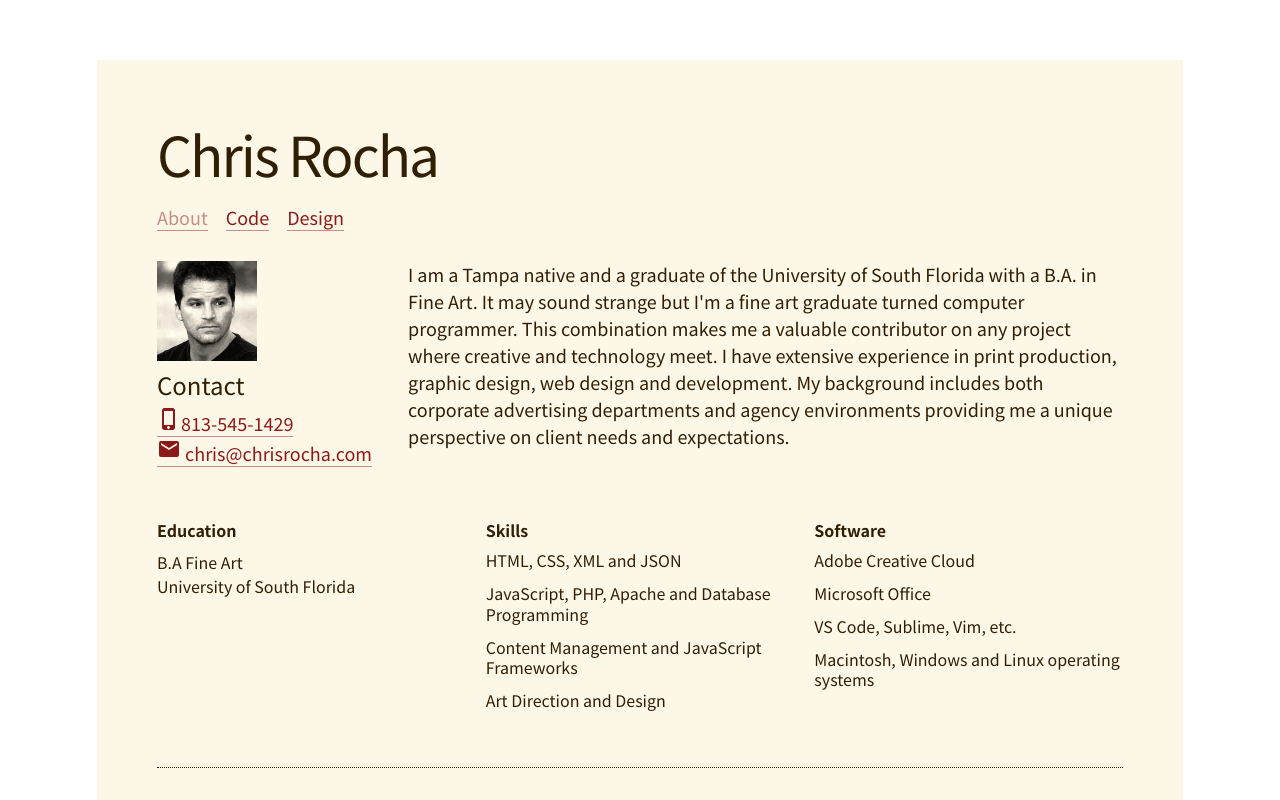
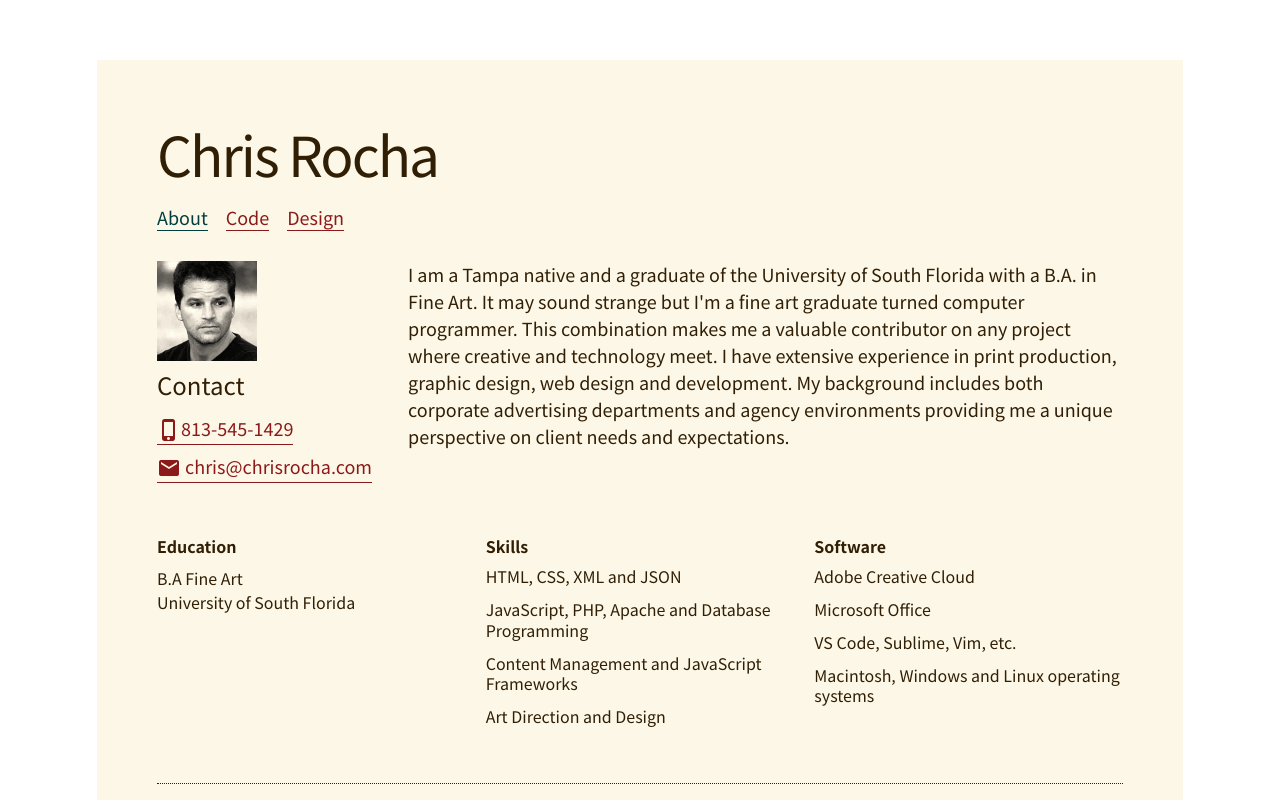
Before and after one commit to chris-rocha/react-resume2021, a React (Create React App) app: page / in a window 1280 px wide. Shown: the top 800 px of the page. Built offline with nearby package versions, Linux system fonts and the light colour scheme.

Commit message:
address some lighthouse issues

```diff
--- a/public/index.html
+++ b/public/index.html
@@ -14,10 +14,6 @@
     <link rel="apple-touch-icon" sizes="114x114" href="%PUBLIC_URL%/images/apple-touch-icon-114x114.png">
     <link rel="apple-touch-icon" sizes="144x144" href="%PUBLIC_URL%/images/apple-touch-icon-144x144.png">
     <title>Chris Rocha</title>
-    <!--
-      manifest.json provides metadata used when your web app is installed on a
-      user's mobile device or desktop. See https://developers.google.com/web/fundamentals/web-app-manifest/
-    -->
     <link rel="manifest" href="%PUBLIC_URL%/manifest.json" />
   </head>
   <body>
--- a/src/index.css
+++ /dev/null
@@ -1,13 +0,0 @@
-body {
-  margin: 0;
-  font-family: -apple-system, BlinkMacSystemFont, 'Segoe UI', 'Roboto', 'Oxygen',
-    'Ubuntu', 'Cantarell', 'Fira Sans', 'Droid Sans', 'Helvetica Neue',
-    sans-serif;
-  -webkit-font-smoothing: antialiased;
-  -moz-osx-font-smoothing: grayscale;
-}
-
-code {
-  font-family: source-code-pro, Menlo, Monaco, Consolas, 'Courier New',
-    monospace;
-}
--- a/src/pages/About.js
+++ b/src/pages/About.js
@@ -11,10 +11,10 @@ export default class About extends Component {
                                     <source srcSet="/images/chris.webp" type="image/webp" />
                                     <img loading="lazy" height="100" width="100" src="/images/chris.jpg" alt="Chris Rocha" title="Chris Rocha" className="pic scale-with-grid" />
                             </picture>
-                            <h5>Contact</h5>
-                            <p className="remove-bottom"><a href="tel:813-545-1429"><span className="material-icons">phone_iphone</span>
+                            <h2 className="heading5">Contact</h2>
+                            <p className="remove-bottom"><a className="contact" href="tel:813-545-1429"><span className="material-icons">phone_iphone</span>
                             813-545-1429</a></p>
-                            <p><a className="email" href="mailto:chris@chrisrocha.com"><span className="material-icons">email</span> chris@chrisrocha.com</a></p>
+                            <p><a className="contact email" href="mailto:chris@chrisrocha.com"><span className="material-icons">email</span> chris@chrisrocha.com</a></p>
                         </div>
                 </div>
 
--- a/src/pages/Code.js
+++ b/src/pages/Code.js
@@ -36,7 +36,7 @@ export default class Code extends Component {
                                 <a href={ code.link } target="_blank" rel="noreferrer">
                                     <img loading="lazy" src={ code.thumb } width="300" height="240" className="scale-with-grid" alt="" />
                                     <div className="caption">
-                                        <h4>{ code.title }</h4>
+                                        <h2 className="heading4">{ code.title }</h2>
                                         <div className="details">{ code.details }</div>
                                     </div>
                                 </a>
--- a/src/pages/Design.js
+++ b/src/pages/Design.js
@@ -29,7 +29,7 @@ export default class Design extends Component {
                             <li key={design.id} className="animate__animated animate__faster animate__zoomIn" style={{"animationDelay":`${design.id*20}ms`}}>
                                 <img loading="lazy" width="174" height="140" className="scale-with-grid" src={ design.file } alt={ design.type } />
                                 <div className="caption">
-                                <h4>{ design.type }</h4>
+                                <h2 className="heading4">{ design.type }</h2>
                                 </div>
                             </li>
                         )}
--- a/src/scss/_base.scss
+++ b/src/scss/_base.scss
@@ -41,11 +41,13 @@ h1,
 h2,
 h3,
 h4,
+.heading4,
 h5,
+.heading5,
 h6 {
   font: {
     family: $headingFamily;
-    weight: 400;
+    weight: $fontWeight;
   }
   line-height: 1.2;
   margin-bottom: $fontSize;
@@ -62,7 +64,9 @@ h1,
 h2,
 h3,
 h4,
+.heading4,
 h5,
+.heading5,
 h6 {
   a, a:visited {
     background-image: none;
@@ -94,12 +98,16 @@ h3 {
   line-height: 1.1;
   margin-bottom: 8px;
 }
-h4 {
+h4,
+.heading4 {
+  font-weight: $fontWeight;
   font-size: 26px;
   line-height: 1.15;
   margin-bottom: 8px;
 }
-h5 {
+h5,
+.heading5 {
+  font-weight: $fontWeight;
   font-size: 24px;
   line-height: 1.15;
   margin-bottom: 8px;
@@ -185,7 +193,7 @@ a:visited {
   color: $linkColor;
   text-decoration: $linkDecoration;
   outline: 0;
-  border-bottom: 1px solid $linkHoverColor;
+  border-bottom: 1px solid $linkColor;
   transition:color 250ms ease-in-out, border-color 250ms ease-in-out;
 }
 a:hover,
--- a/src/scss/_styleguide.scss
+++ b/src/scss/_styleguide.scss
@@ -101,7 +101,7 @@
         }
       }
     }
-    h4 {
+    .heading4 {
       font: {
         size: 16px;
         weight: normal;
@@ -161,12 +161,12 @@
       margin-bottom: 10px;
     }
     > div:first-of-type {
-      height: 80vh;
+      height: 30vh;
       position: relative;
       &:after {
         content: "";
         position: absolute;
-        height: 80vh;
+        height: 30vh;
         width: 1px;
         left: 50%;
         bottom: 0;
@@ -272,3 +272,11 @@
         transform:rotate(360deg);
     }
 }
+
+a.contact {
+    padding: 8px 0 2px;
+    display: inline-block;
+    span {
+        vertical-align: -6px;
+    }
+}
--- a/src/scss/_vars.scss
+++ b/src/scss/_vars.scss
@@ -5,6 +5,7 @@ $warning: "red";
 $red: #8c1919;
 $buff: #fcf7e6;
 $brown: #301e05;
+$green: #003e3e;
 
 $borderWidth: 1px;
 $formBorderWidth: 0.5px;
@@ -21,14 +22,14 @@ $fontSize: 18px; // default font size. Change here will adjust sizes across the
 $fontFamily: 'Noto Sans HK', sans-serif; //'Georgia', serif; // default fonts
 $fontColor: $brown; //#333; // default font color
 // $boldFamily: $fontFamily;
-$fontWeight: normal;
+$fontWeight: 400;
 $boldWeight: 900;
 
 $iconFamily: 'Font Awesome 5 Free', 'Fontawesome';
 
 // link vars
 $linkColor: $red; // default link INERT color
-$linkHoverColor: tint($red, 50%); // default link HOVER color
+$linkHoverColor: $green;//tint($red, 50%); // default link HOVER color
 $linkDecoration: none; // default link decoration
 
 // heading vars
```
Also changed, not shown: src/logo.svg (deleted).
